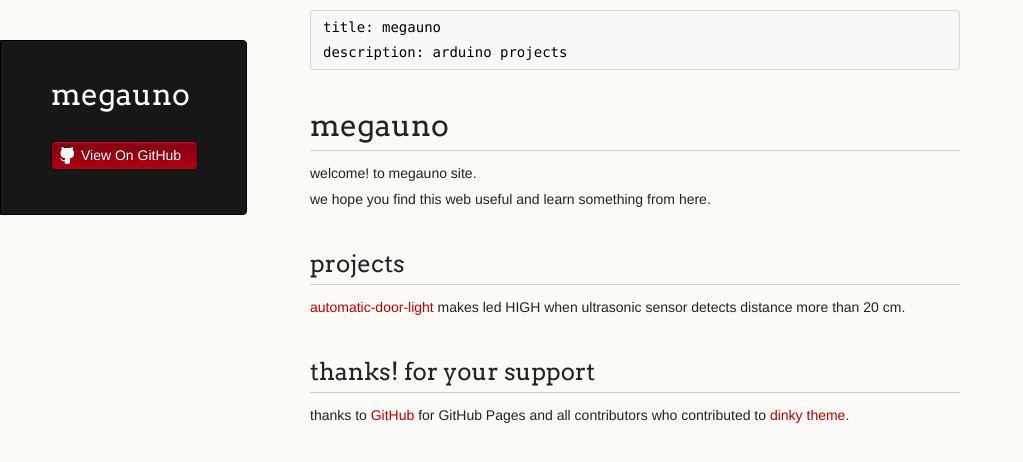
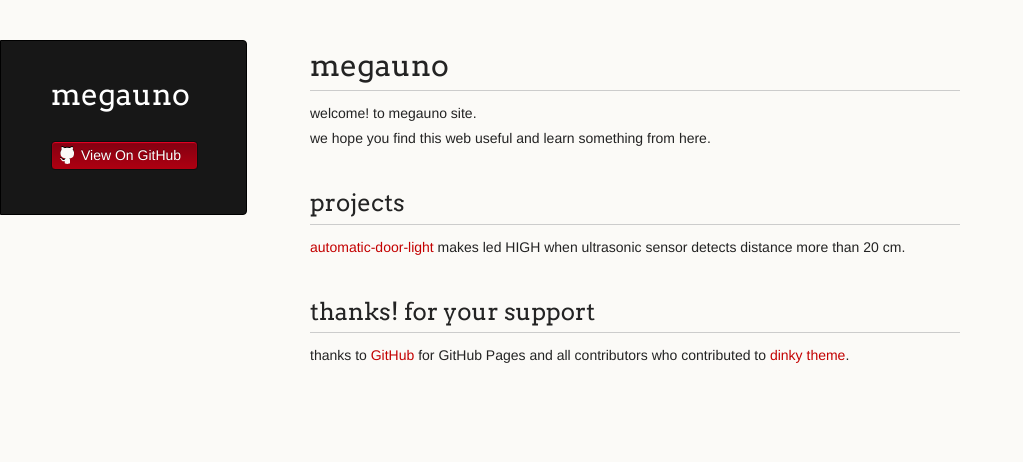
Before and after one commit to JymPatel/megauno, a Jekyll site: the page built from index.md, in a window 1280 px wide. Shown: the top 462 px of the page, without its empty margins (0-1023 px from the left). Built offline with Jekyll 4.4.1, drawn with Linux system fonts in a browser that asks for light colours; our own code applies the rules of GitHub Pages for plain Markdown files; the repository's description, which GitHub fills in, is left out.

Commit message:
restored

```diff
--- a/index.md
+++ b/index.md
@@ -1,8 +1,3 @@
-~~~
-title: megauno
-description: arduino projects
-~~~
-
 # megauno
 welcome! to megauno site.
 we hope you find this web useful and learn something from here.
```
